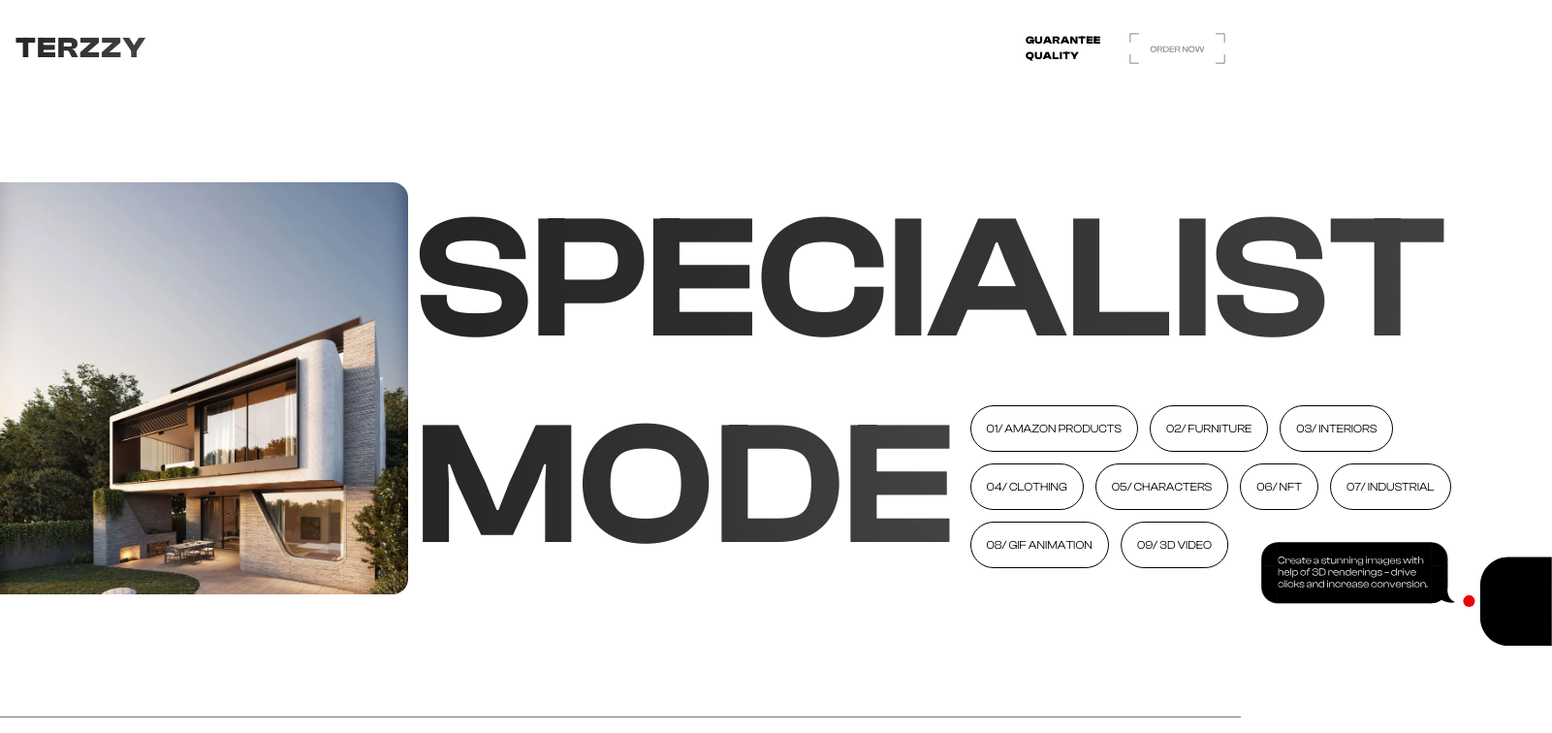
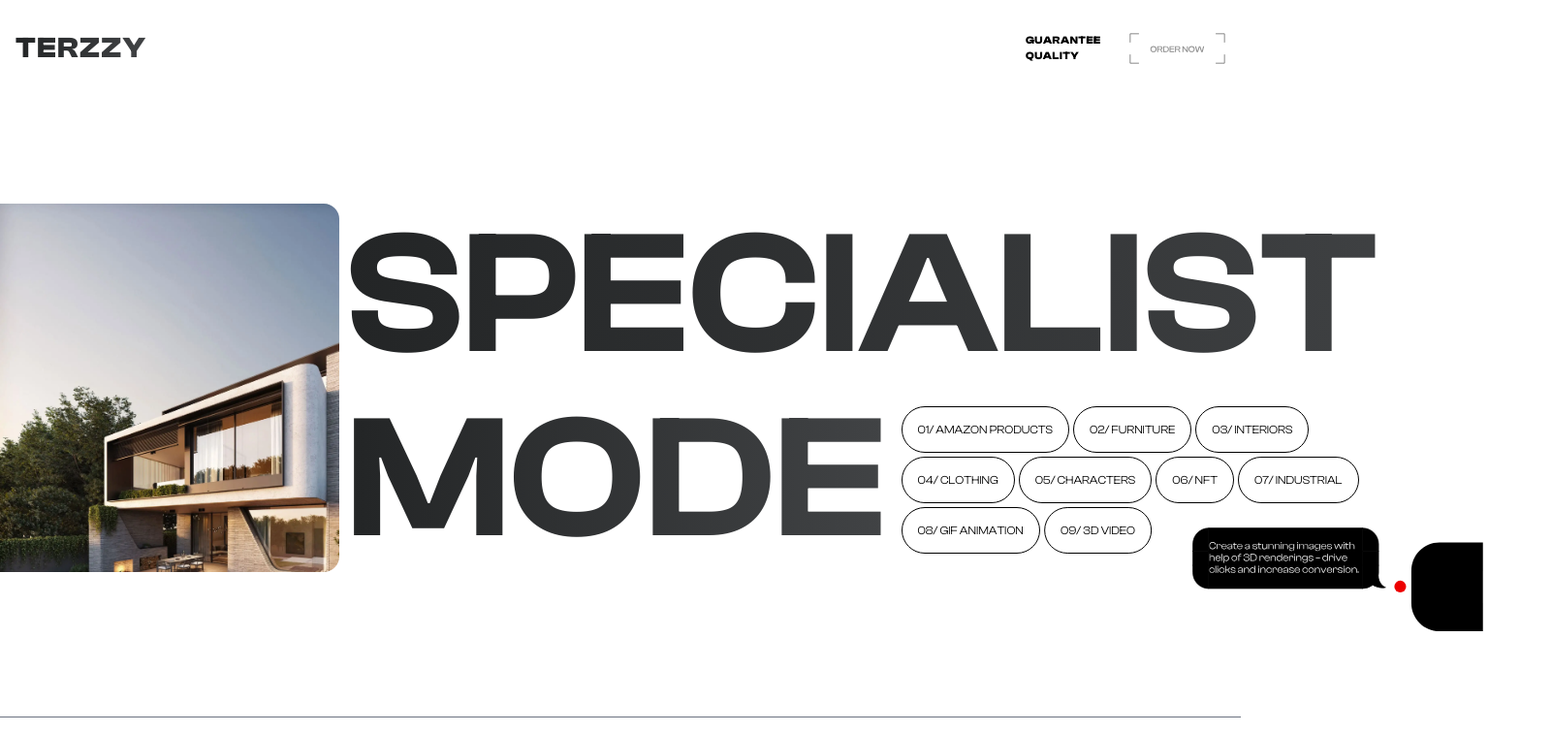
Before and after one commit to FahadNisarSE/terzzy_blue, a React (Vite) app: page /faq in a window 1280 px wide. Shown: the top 756 px of the page at 97% size, 1601 px wide, since content can reach past the window. Built offline with nearby package versions, Linux system fonts and the light colour scheme.

Commit message:
faq single paged

```diff
--- a/src/App.css
+++ b/src/App.css
@@ -302,7 +302,7 @@ body {
     overflow-y: hidden;
     overflow-x: scroll;
     scroll-behavior: smooth;
-    transition: scroll-left 0.3s ease-in-out;
+    transition: scroll-left 0.1s ease-in-out;
   }
 
   body {
--- a/src/components/Header.jsx
+++ b/src/components/Header.jsx
@@ -13,8 +13,8 @@ export default function Header() {
   const { setShowSidebar } = useToggleSidebar();
 
   return (
-    <section
-      className={`flex items-center justify-between p-4 w-full py-2 pt-0 max-w-full sm:absolute sm:top-0 z-[110]`}
+    <header
+      className={`flex items-center justify-between p-4 w-full py-2 pt-0 max-w-full sm:fixed sm:left-0 sm:right-0 sm:top-0 z-[110]`}
     >
       <Link to="/">
         <h2
@@ -49,6 +49,6 @@ export default function Header() {
           </Link>
         </div>
       </div>
-    </section>
+    </header>
   );
 }
--- a/src/pages/Collection.jsx
+++ b/src/pages/Collection.jsx
@@ -91,11 +91,11 @@ export default function Collection() {
                       className={`relative ${
                         myActive === index
                           ? "sm:h-[400px] w-full h-full sm:w-[400px] z-20"
-                          : "sm:w-[200px] sm:h-[200px] w-full h-full z-0"
+                          : "sm:w-[300px] sm:h-[300px] w-full h-full z-0"
                       } ${
                         index < myActive
-                          ? "mr-[40px]"
-                          : index > myActive && "sm:ml-[40px]"
+                          ? "mr-[5px]"
+                          : index > myActive && "sm:ml-[5px]"
                       } pointer-events-none rounded-lg overflow-hidden mx-auto transition-all duration-1000`}
                     >
                       <BlurImage src={image.image} alt={image.alt} />
--- a/src/pages/FAQ.jsx
+++ b/src/pages/FAQ.jsx
@@ -129,8 +129,6 @@ export default function FAQ() {
   const [active, setActive] = useState("");
   const { setQuestionSection } = useQuestionSection();
 
-  console.log("Active", active);
-
   return (
     <>
       {active === "" ? (
@@ -142,11 +140,13 @@ export default function FAQ() {
           className="faq-layout sm:min-h-fit min-w-fit"
         >
           <motion.div
+            variants={fadeIn("right", "spring", 0.5, 1.75)}
             onClick={() => setShowCarousel(true)}
-            variants={fadeIn("right", "spring", 0.5, 1.75)}
-            className="gray-container overflow-hidden h-[425px] w-[421px] bg-gray-200 rounded-e-2xl mr-2 sm:block hidden cursor-pointer"
+            className="gray-container h-[380px] w-[350px] overflow-hidden bg-gray-200 rounded-e-2xl mr-2 sm:block hidden cursor-pointer"
           >
-            <BlurImage src={fifteen} alt="faq" noModal={true} />
+            <motion.div className="h-[425px] w-[400px]">
+              <BlurImage src={fifteen} alt="faq" noModal={true} />
+            </motion.div>
           </motion.div>
           <motion.div
             variants={textContainer}
@@ -169,7 +169,7 @@ export default function FAQ() {
             ))}
           </motion.div>
           <div className="bookmarks flex sm:flex-row flex-col items-start justify relative gap-8 sm:ml-4 sm:mt-0 mt-8">
-            <div className="flex items-center flex-wrap sm:gap-3 gap-4 sm:mr-[100px] justify-start sm:min-w-[500px] sm:p-0 px-4">
+            <div className="flex items-center flex-wrap sm:gap-1 gap-4 sm:mr-[100px] justify-start sm:min-w-[500px] sm:p-0 px-4">
               {bookmarkLinks.map(({ title }, index) => (
                 <motion.div
                   key={title}
```
Also changed, not shown: src/components/Navbar.jsx (+4 -5 lines), public/logo.svg (added), public/logo1.png (added).
